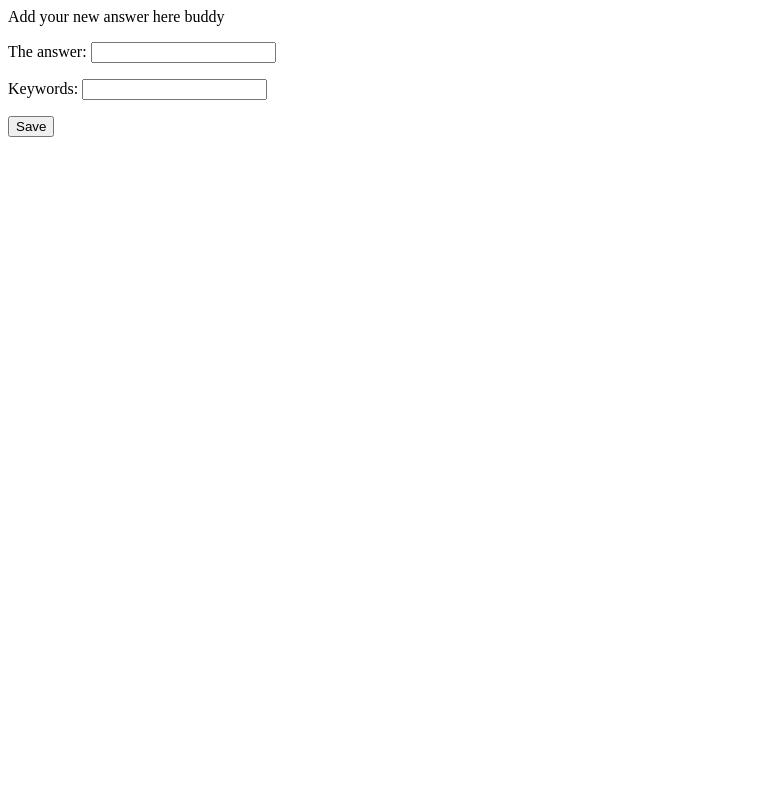
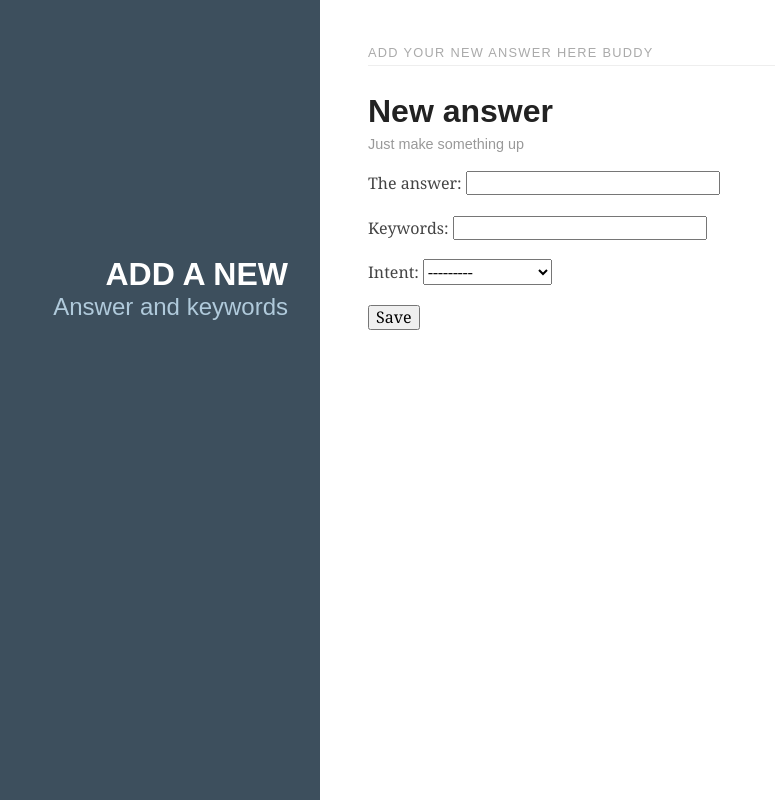
Before and after one commit to tuvokki/bot, a Django app: page /add/ in a window 1280 px wide. Shown: the whole page, without its empty margins (0-775 px from the left). Run offline with Django 3.2, Linux system fonts and the light colour scheme; data comes from the database, SQL or seed files in the repository; both versions use the stored data as it was after the commit; some libraries are stand-ins or nearby versions.

Commit message:
Added some add answer method

```diff
--- a/BotApp/forms.py
+++ b/BotApp/forms.py
@@ -1,6 +1,9 @@
 from django import forms
+
+from BotApp.models import Intent
 
 
 class AnswerForm(forms.Form):
     answer = forms.CharField(label='The answer', max_length=250)
     keywords = forms.CharField(label='Keywords', max_length=250)
+    intent = forms.ModelChoiceField(queryset=Intent.objects.all().order_by('name'), required=False)
--- a/BotApp/templates/BotApp/new_answer.html
+++ b/BotApp/templates/BotApp/new_answer.html
@@ -1,6 +1,36 @@
-Add your new answer here buddy
-<form method="post">
-    {% csrf_token %}
-    {{ form.as_p }}
-    <input type="submit" value="Save">
-</form>
+{% extends 'base.html' %}
+
+{% block content_container %}
+    <div class="sidebar pure-u-1 pure-u-md-1-4">
+        <div class="header">
+            <h1 class="brand-title">Add a new</h1>
+            <h2 class="brand-tagline">Answer and keywords</h2>
+        </div>
+    </div>
+
+
+    <div class="content pure-u-1 pure-u-md-3-4">
+        <div>
+            <div class="posts">
+                <h1 class="content-subhead">Add your new answer here buddy</h1>
+
+                <section class="post">
+                    <header class="post-header">
+                        <h2 class="post-title">New answer</h2>
+                        <p class="post-meta">Just make something up</p>
+                    </header>
+
+                    <div class="post-description">
+                        <p>
+                        <form method="post">
+                            {% csrf_token %}
+                            {{ form.as_p }}
+                            <input type="submit" value="Save">
+                        </form>
+                        </p>
+                    </div>
+                </section>
+            </div>
+        </div>
+    </div>
+{% endblock %}
--- a/BotApp/views.py
+++ b/BotApp/views.py
@@ -16,7 +16,7 @@ class IntentListView(ListView):
     template_name = 'BotApp/intent_list.html'
 
     def get_queryset(self):
-        return Intent.objects.all()#.prefetch_related('intentpointer_set')
+        return Intent.objects.all()
 
 
 class SearchView(TemplateView):
@@ -55,7 +55,15 @@ class SearchView(TemplateView):
 class NewAnswerView(FormView):
     template_name = 'BotApp/new_answer.html'
     form_class = AnswerForm
-    success_url = '/'
+    success_url = '/list/'
 
     def form_valid(self, form):
+        if not form.cleaned_data['intent']:
+            a_name = form.cleaned_data['keywords'].replace(', ', '')
+            intent = Intent.objects.create(name=a_name, answer=form.cleaned_data['answer'])
+        else:
+            intent = Intent.objects.get(name=form.cleaned_data['intent'])
+
+        for pointer in form.cleaned_data['keywords'].replace(',','').split():
+            IntentPointer.objects.create(intent=intent, pointer=pointer)
         return super(NewAnswerView, self).form_valid(form)
```
Also changed, not shown: db.sqlite3.
